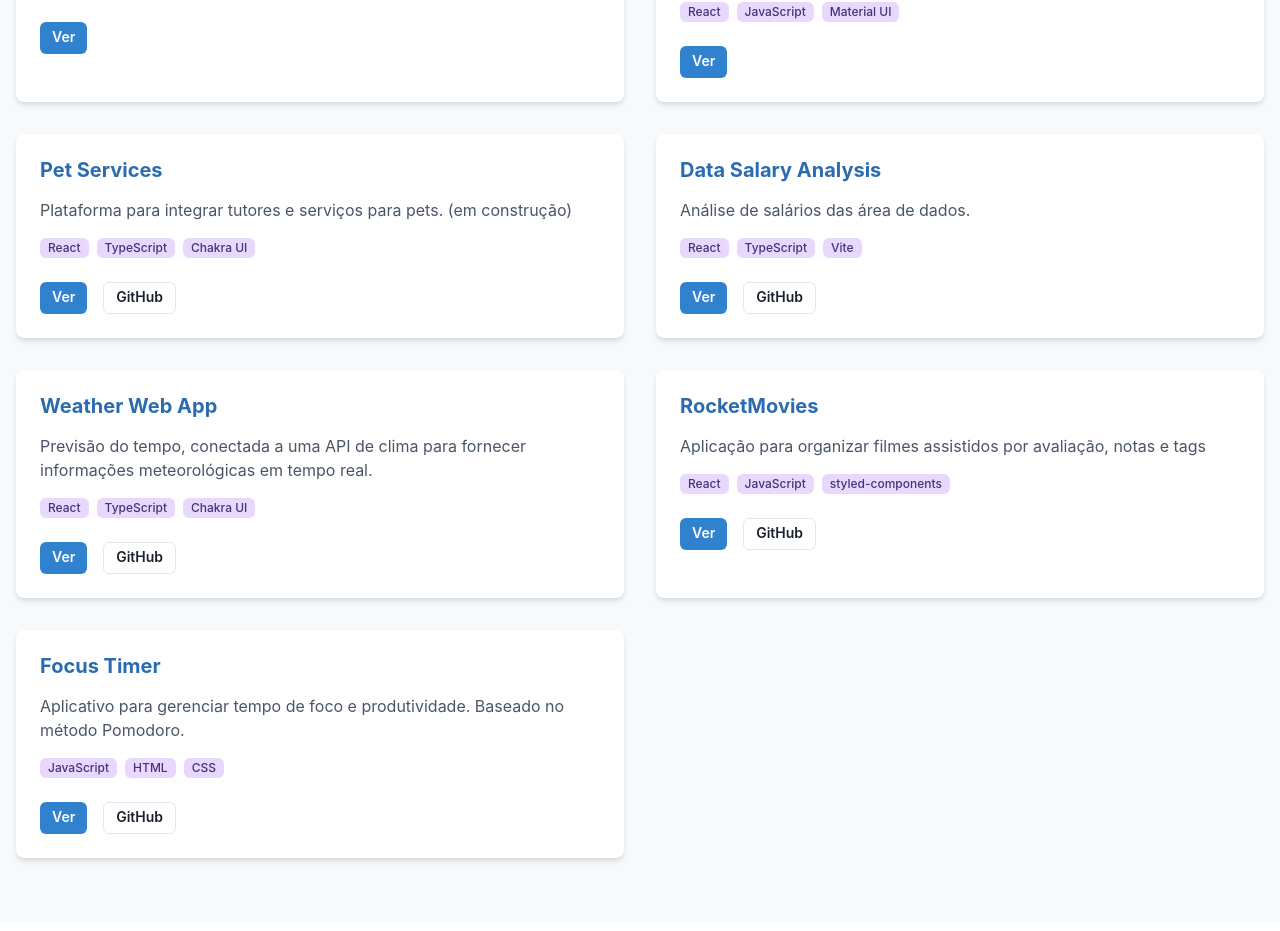
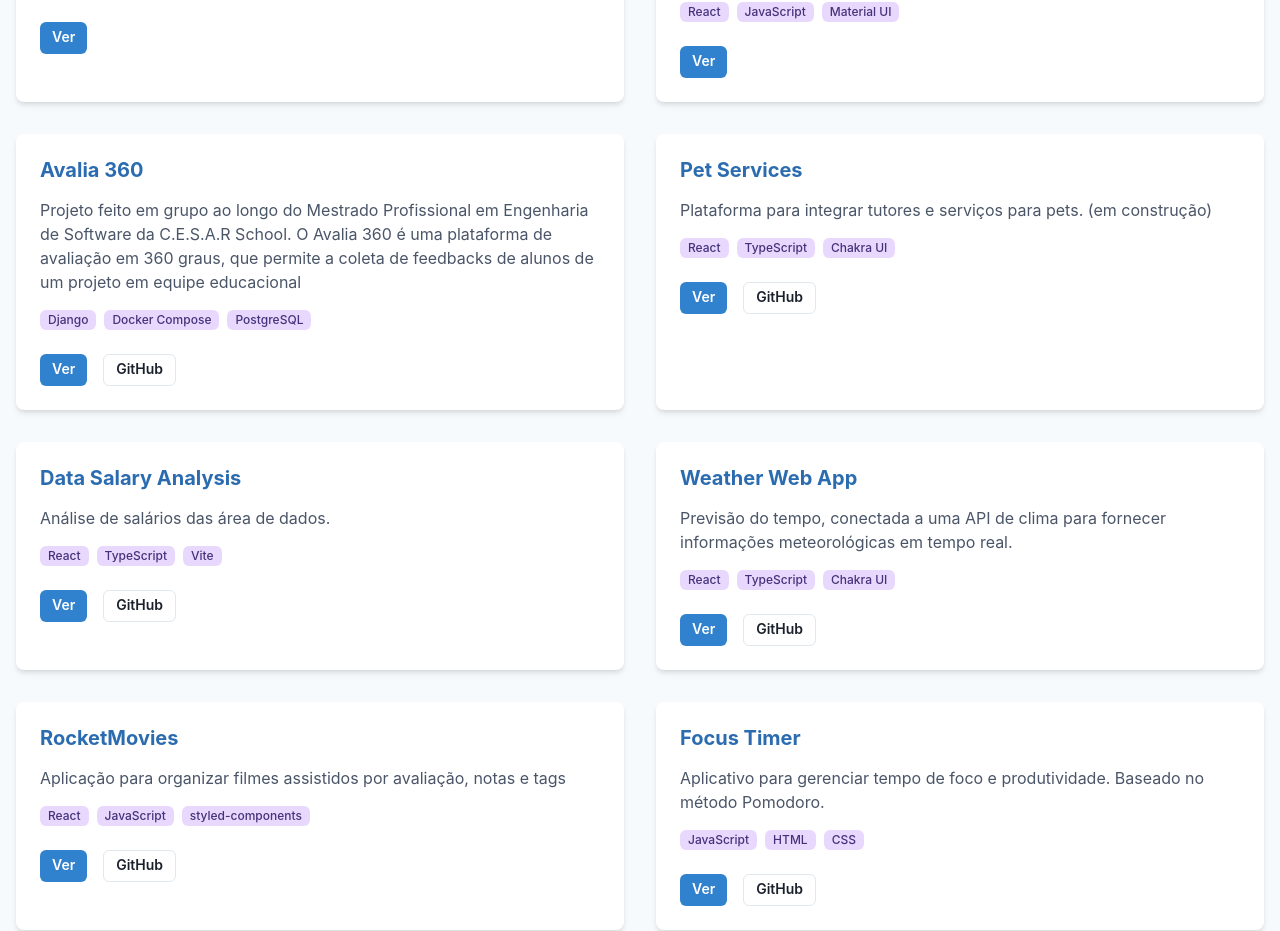
Before and after one commit to manoelvsalgado/portfolio, a React (Vite) app in the folder frontend/: page / in a window 1280 px wide. Shown: the part 2321-3252 px from the top of the page. Built offline with nearby package versions, Linux system fonts and the light colour scheme.

Commit message:
fix: add Avalia 360 project details to resources

```diff
--- a/frontend/src/locales/resources.ts
+++ b/frontend/src/locales/resources.ts
@@ -99,6 +99,14 @@ export const resources = {
             tags: ['React', 'JavaScript', 'Material UI'],
             projectLink: 'https://settaenergia.com.br',
             githubLink: '',
+          },
+                    {
+            title: 'Avalia 360',
+            description:
+              'Projeto feito em grupo ao longo do Mestrado Profissional em Engenharia de Software da C.E.S.A.R School. O Avalia 360 é uma plataforma de avaliação em 360 graus, que permite a coleta de feedbacks de alunos de um projeto em equipe educacional',
+            tags: ['Django', 'Docker Compose', 'PostgreSQL'],
+            projectLink: 'https://www.avalia360.com/',
+            githubLink: 'https://github.com/academiceval/avalia360',
           },
           {
             title: 'Pet Services',
```
